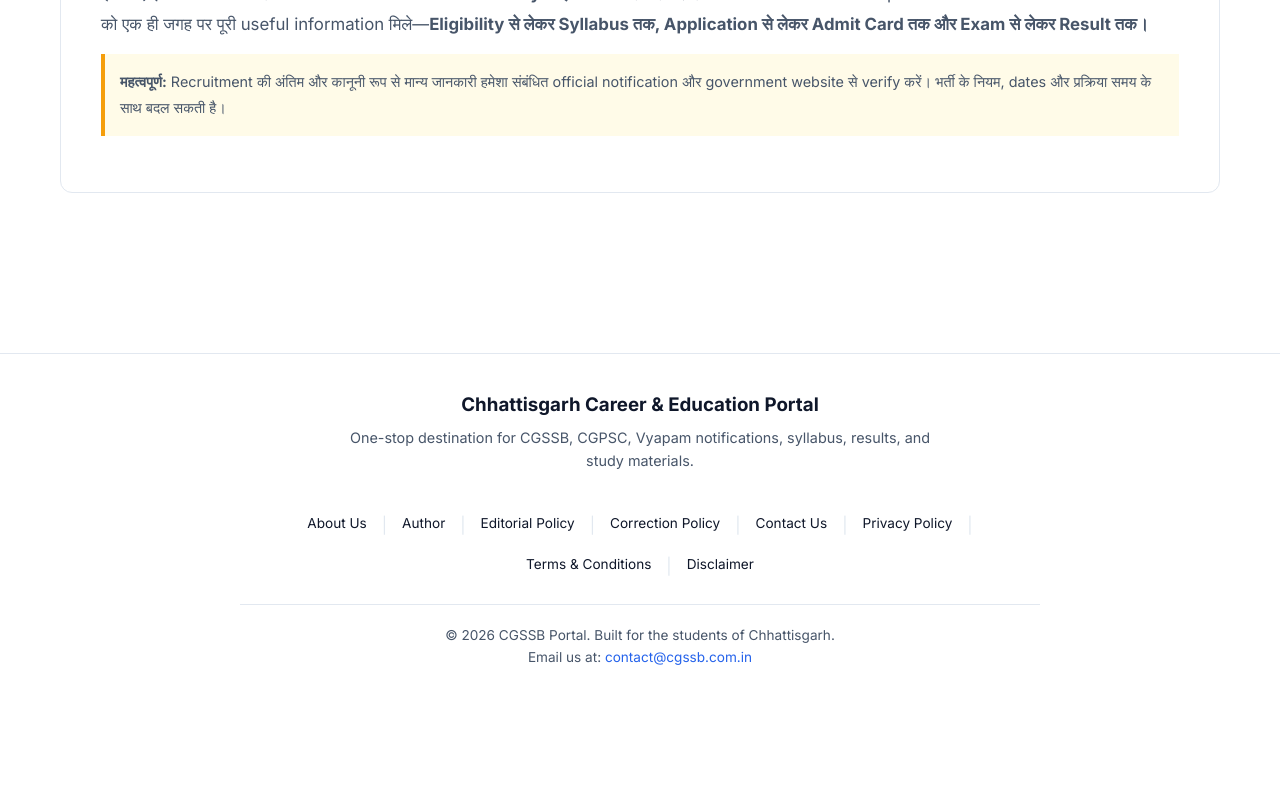
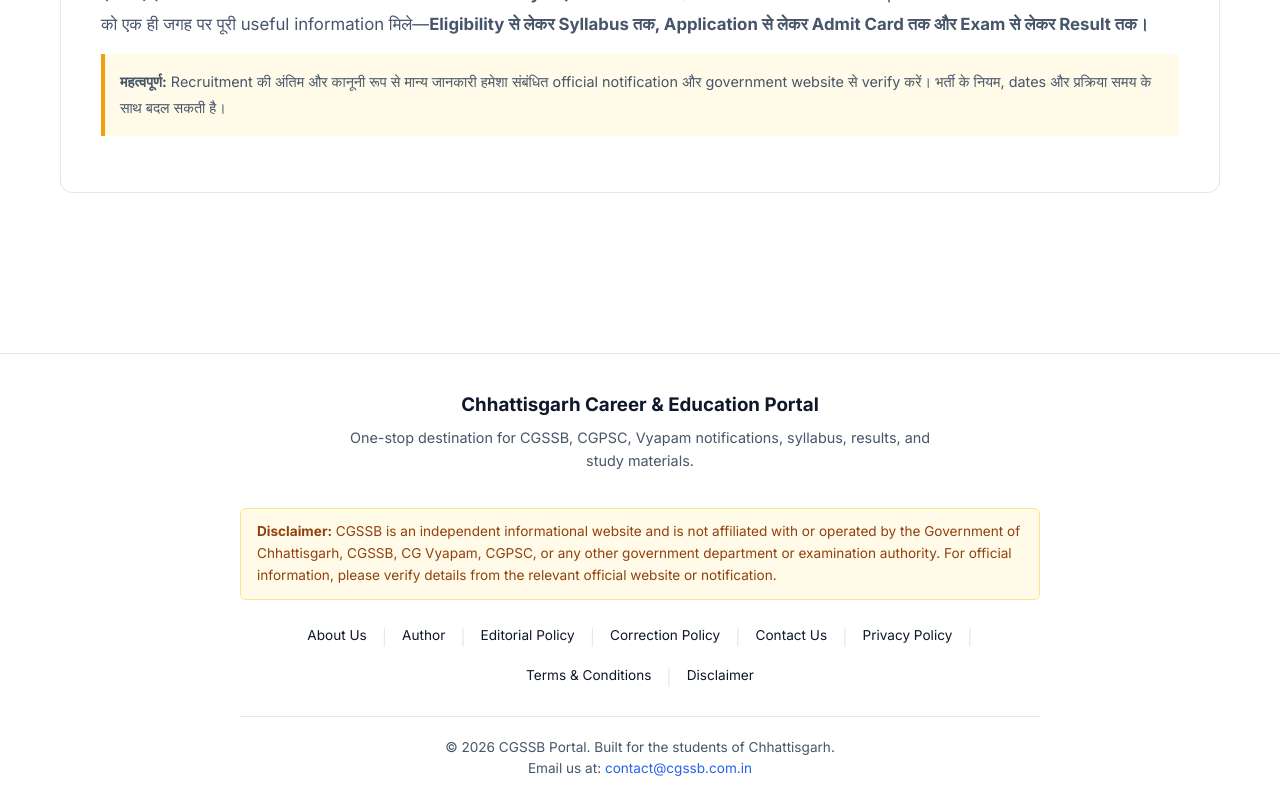
Before and after one commit to yuvpra1/cg, a Next.js app: page / in a window 1280 px wide. Shown: the part 7617-8417 px from the top of the page. Before the commit the page ends 8306 px from the top, so only its background shows below. Built offline with nearby package versions, Linux system fonts and the light colour scheme.

Commit message:
Add short disclaimer to footer

```diff
--- a/components/Footer.tsx
+++ b/components/Footer.tsx
@@ -18,6 +18,20 @@
         <p style={{ maxWidth: '600px', fontSize: '0.9rem' }}>
           One-stop destination for CGSSB, CGPSC, Vyapam notifications, syllabus, results, and study materials.
         </p>
+
+        <div style={{
+          maxWidth: '800px',
+          backgroundColor: '#fffbe8',
+          border: '1px solid #fde68a',
+          padding: '12px 16px',
+          borderRadius: '6px',
+          marginTop: '20px',
+          fontSize: '0.85rem',
+          color: '#92400e',
+          textAlign: 'left'
+        }}>
+          <strong>Disclaimer:</strong> CGSSB is an independent informational website and is not affiliated with or operated by the Government of Chhattisgarh, CGSSB, CG Vyapam, CGPSC, or any other government department or examination authority. For official information, please verify details from the relevant official website or notification.
+        </div>
 
         {/* Legal & Info Links */}
         <div style={{
```
